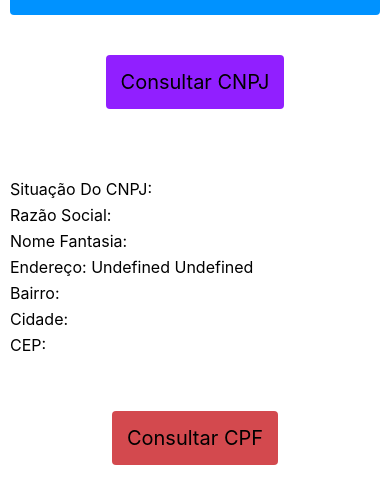
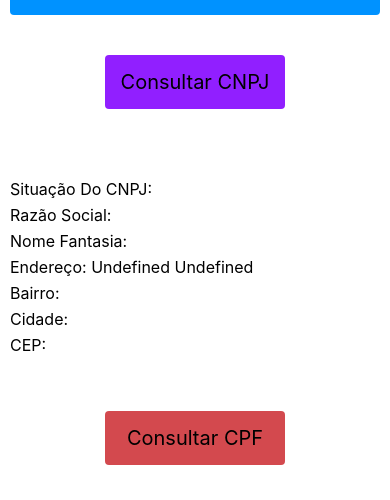
Before and after one commit to RodrigoBJJ94/validacao-cpf-e-cnpj-faculdade, a React Native app: screen / in a window 390 px wide. Shown: the part 186-686 px from the top of the page. Built offline with nearby package versions, Linux system fonts and the light colour scheme; no server answers.

Commit message:
Version 1.03

```diff
--- a/package.json
+++ b/package.json
@@ -10,6 +10,7 @@
     "lint": "eslint ."
   },
   "dependencies": {
+    "cpf-cnpj-validator": "^1.0.3",
     "react": "17.0.2",
     "react-native": "0.68.0"
   },
--- a/src/App.js
+++ b/src/App.js
@@ -21,7 +21,3 @@ export default function App() {
     </View>
   );
 };
-
-//04008342000109
-//19115969000136
-//97335244000167
--- a/src/components/Button/Button.js
+++ b/src/components/Button/Button.js
@@ -1,12 +1,21 @@
 import React from "react";
-import { View, TouchableOpacity, Text } from "react-native";
+import { View, TouchableOpacity, Text, Alert } from "react-native";
+import { cnpj } from 'cpf-cnpj-validator';
 import Styles from "./Styles";
 
 export default function Button({ setTextSearch, text }) {
+    function onButton() {
+        if (cnpj.isValid(text)) {
+            setTextSearch(text)
+        } else {
+            Alert.alert("Por favor informe um CNPJ válido!")
+        };
+    };
+
     return (
         <View style={Styles.viewButton}>
             <TouchableOpacity style={Styles.button}
-                onPress={() => setTextSearch(text)}>
+                onPress={() => onButton()}>
                 <Text style={Styles.textButton}>Consultar CNPJ</Text>
             </TouchableOpacity>
         </View>
--- a/src/components/Button/Styles.js
+++ b/src/components/Button/Styles.js
@@ -8,10 +8,12 @@ export default StyleSheet.create({
     button: {
         backgroundColor: "#911fff",
         padding: 15,
-         borderRadius: 4
+        borderRadius: 4,
+        width: 180,
     },
     textButton: {
         fontSize: 20,
-        color: "#000000"
+        color: "#000000",
+        textAlign: 'center'
     }
 });
--- a/src/components/CPF/Styles.js
+++ b/src/components/CPF/Styles.js
@@ -8,10 +8,12 @@ export default StyleSheet.create({
     button: {
         backgroundColor: "#d3494e",
         padding: 15,
-         borderRadius: 4
+        borderRadius: 4,
+        width: 180,
     },
     textButton: {
         fontSize: 20,
-        color: "#000000"
+        color: "#000000",
+        textAlign: "center"
     }
 });
--- a/src/components/Data/Data.js
+++ b/src/components/Data/Data.js
@@ -1,5 +1,5 @@
 import React, { useState, useEffect } from "react";
-import { View, Text } from "react-native";
+import { View, Text, Alert } from "react-native";
 import Styles from "./Styles";
 
 export default function Data({ textSearch }) {
@@ -8,9 +8,9 @@ export default function Data({ textSearch }) {
 
     async function fetchDetails(textSearch) {
         setLoading(false);
-        const kitsu = `https://www.receitaws.com.br/v1/cnpj/${textSearch}`
+        const web = `https://www.receitaws.com.br/v1/cnpj/${textSearch}`
         try {
-            const response = await fetch(kitsu)
+            const response = await fetch(web)
             if (response.status == 200) {
                 const data = await response.json();
                 setData(data);
@@ -33,7 +33,7 @@ export default function Data({ textSearch }) {
                 <View style={Styles.viewData}>
                     <Text style={Styles.textData}>Situação do CNPJ: {data.situacao}</Text>
                     <Text style={Styles.textData}>Razão Social: {data.nome}</Text>
-                    <Text style={Styles.textData}>Nome Fantasia: {data.fantasia !== "" ? data.fantasia : "Não informado!"}</Text>
+                    <Text style={Styles.textData}>Nome Fantasia: {data.fantasia === "" ? "Não informado" : data.fantasia}</Text>
                     <Text style={Styles.textData}>{`Endereço: ${data.logradouro} ${data.numero}`}</Text>
                     <Text style={Styles.textData}>Bairro: {data.bairro}</Text>
                     <Text style={Styles.textData}>Cidade: {data.municipio}</Text>
```
Also changed, not shown: 1 other file (tests, documents, lock files or other folders).
